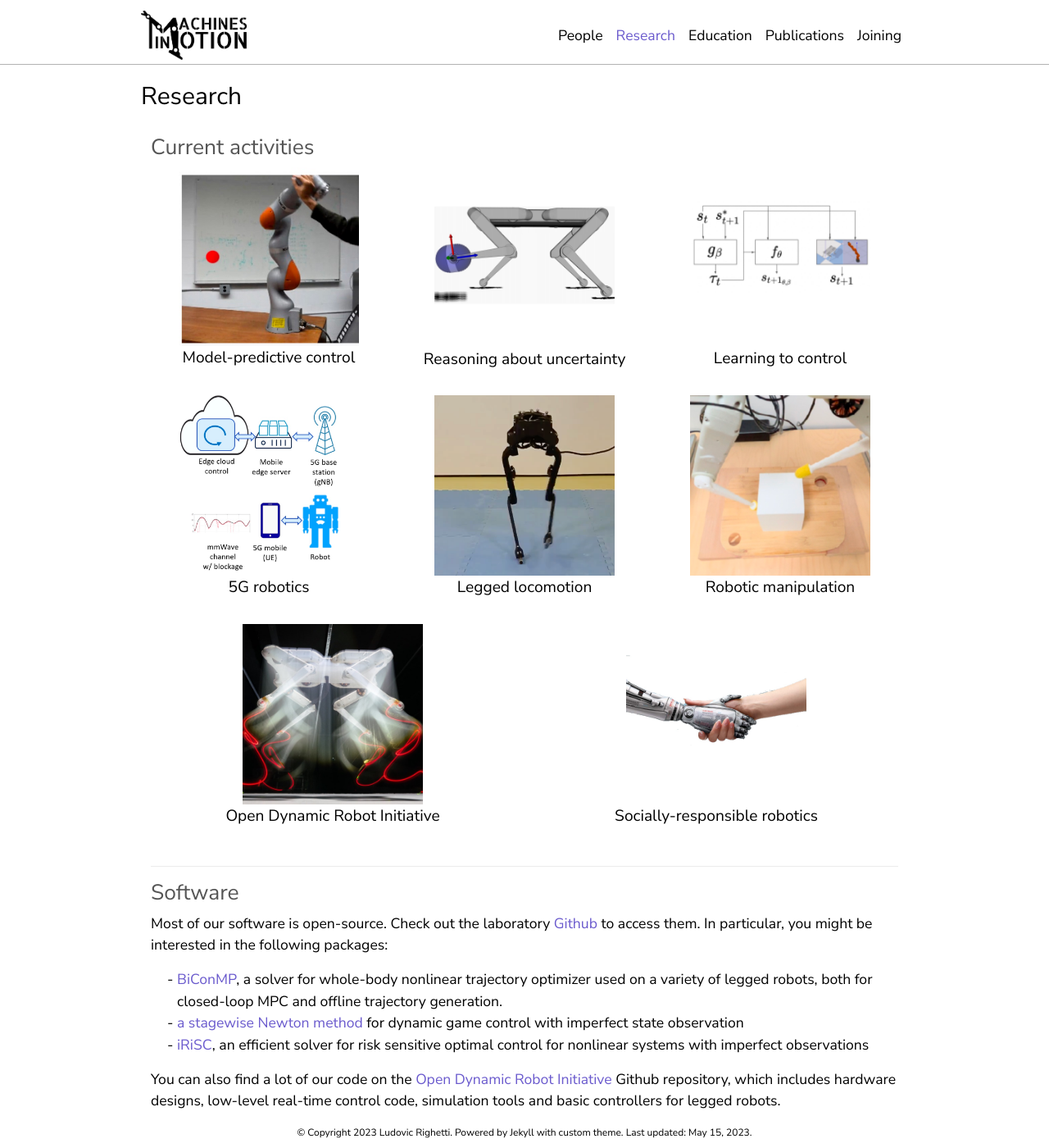
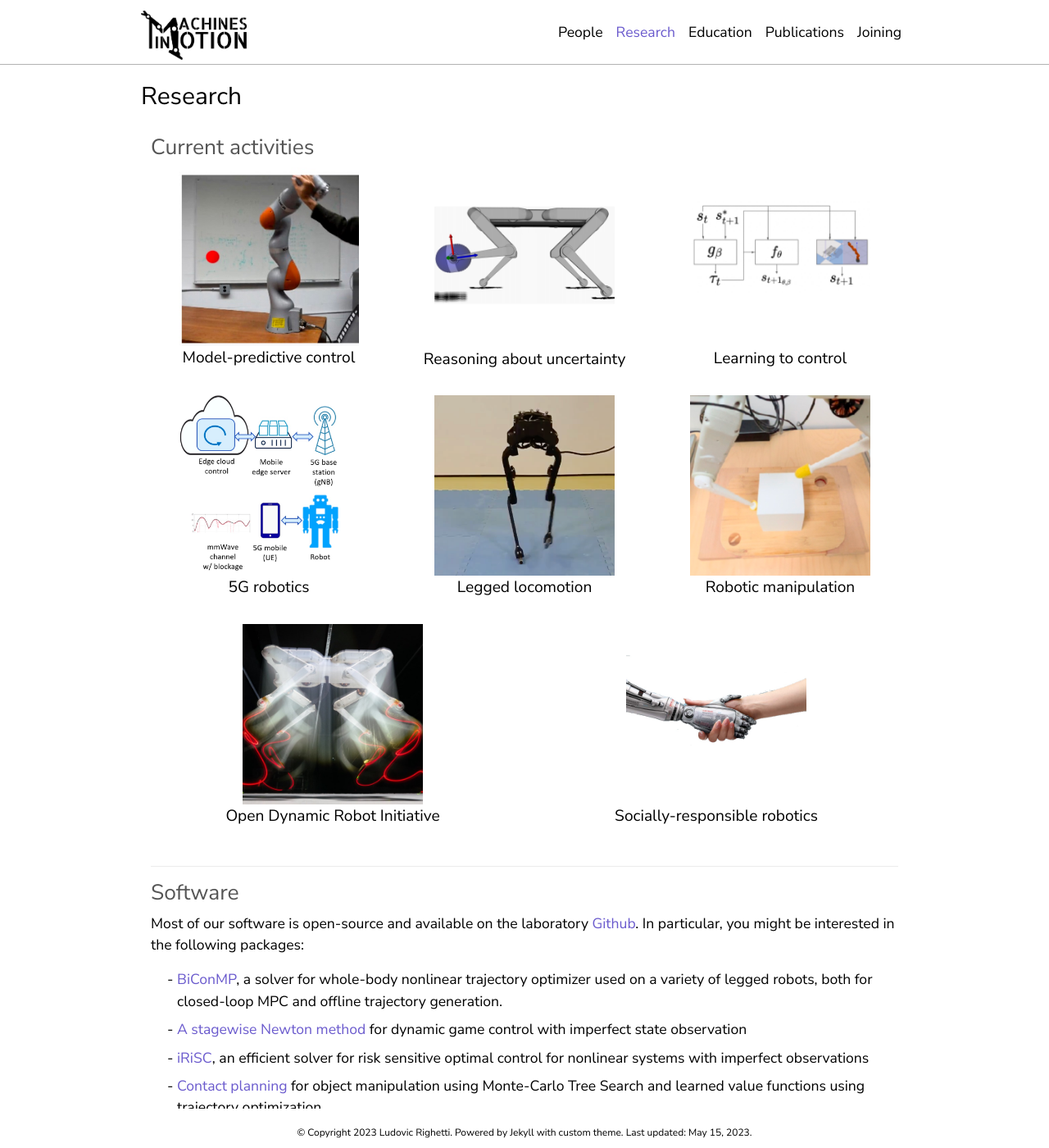
Before and after one commit to machines-in-motion/mim_website, a Jekyll site: the page built from _pages/research.md, in a window 1280 px wide and 1400 px high. Shown: the whole window at 82% size. Built offline with Jekyll 4.4.1, drawn with Linux system fonts in a browser that asks for light colours; a style sheet for code colours, icons or effects is not loaded; some of the changed text lies outside the part shown.

Commit message:
some updates

```diff
--- a/_config.yml
+++ b/_config.yml
@@ -32,9 +32,10 @@
   Powered by <a href="https://jekyllrb.com/" target="_blank">Jekyll</a> with custom theme.
 baseurl: "" # the subpath of your site, e.g. /blog
 url: "https://www.machinesinmotion.org" # the base hostname & protocol for your site, e.g. http://example.com
-twitter_username: machines_motion
-github_username:  machines-in-motion
-scholar_userid: LuA1j4oAAAAJ
+twitter_link: "https://twitter.com/machines_motion"
+github_link:  "https://github.com/machines-in-motion"
+scholar_link: "https://scholar.google.com/citations?user=LuA1j4oAAAAJ&sortby=pubdate"
+youtube_link: "https://www.youtube.com/@machinesinmotionlabmovemen6833"
 logo: /assets/img/mim_logo_black.png
 
 
--- a/_pages/research.md
+++ b/_pages/research.md
@@ -27,22 +27,24 @@
 ---
 
 <h2 id="software">Software</h2>
-<p>Most of our software is open-source. Check out the laboratory <a href="https://github.com/machines-in-motion">Github</a> to access them. In particular, you might be interested in the following packages:
+<p>Most of our software is open-source and available on the laboratory <a href="https://github.com/machines-in-motion">Github</a>. In particular, you might be interested in the following packages:
     <ul>
         <li><a href="https://github.com/machines-in-motion/biconvex_mpc">BiConMP</a>, a solver for whole-body nonlinear trajectory optimizer used on a variety of legged robots, both for closed-loop MPC and offline trajectory generation.</li>
-        <li><a href="https://github.com/machines-in-motion/dynamic_game_optimizer">a stagewise Newton method</a> for dynamic game control with imperfect state observation</li>
+        <li><a href="https://github.com/machines-in-motion/dynamic_game_optimizer">A stagewise Newton method</a> for dynamic game control with imperfect state observation</li>
         <li><a href="https://github.com/machines-in-motion/irisc">iRiSC</a>, an efficient solver for risk sensitive optimal control for nonlinear systems with imperfect observations</li>
+        <li><a href="https://github.com/machines-in-motion/contact_mcts">Contact planning</a> for object manipulation using Monte-Carlo Tree Search and learned value functions using trajectory optimization</li>
     </ul>
-You can also find a lot of our code on the
+All our contributions related to ODRI are available on the
       <a href="https://github.com/open-dynamic-robot-initiative">
         Open Dynamic Robot Initiative
-      </a> Github repository, which includes hardware designs, low-level real-time control code, simulation tools and basic controllers for legged robots.
+      </a> Github. It includes hardware designs, low-level real-time control code, simulation tools and basic controllers for legged robots.
 </p>
 ---
 
 <h2 id="robots">Robots</h2>
-<p>We work with a wide-range of robots and our laboratory has a Sarcos humanoid robot, a Bolt biped, several Solo12 quadrupeds and several manipulation platforms including a Kuka iiwa14 and a tri-finger platform inside a fully sensorized space equiped with a Vicon motion capture system. The hardware designs
-of the ODRI robots can be found <a href="https://github.com/open-dynamic-robot-initiative/open_robot_actuator_hardware">here</a>.
+<p>We work with a wide range of robots. Our laboratory has a Sarcos humanoid robot, a Bolt biped, several Solo12 quadrupeds, several manipulation and mobile platforms including a Kuka iiwa14 and a tri-finger platform.
+Our laboratory consists of a 1000sqft fully sensorized space including a motion capture system. We also conduct large scale, collaborative experiments in a 3000sqft shared robotics experimental facility. The hardware designs
+of the ODRI robots are open and can be found <a href="https://github.com/open-dynamic-robot-initiative/open_robot_actuator_hardware">here</a>. Check out our <a href="{{ site.youtube_link }}">Youtube channel</a> to see our robots moving!
 </p>
 <div class="container text-center">
         <img src="{{ 'sarcos.jpg' | prepend: '/assets/img/robots/' | prepend: site.baseurl }}" alt="image of the Sarcos humanoid" class="img-fluid" style="width:140px; height=auto">
--- a/_sass/layout.scss
+++ b/_sass/layout.scss
@@ -58,6 +58,10 @@
 
 hr {
   border-top: 1px solid var(--global-divider-color);
+}
+
+li {
+  padding-bottom: 0.5rem;
 }
 
 a, table.table a {
@@ -195,8 +199,8 @@
   }
   li{
     font-size: 1rem;
-    padding-bottom: 1em;
-    margin-left: -1.5rem;
+    padding-bottom: 0.5rem;
+    margin-left: -1rem;
   }
   li::marker {
     content: '';
```
Also changed, not shown: _pages/about.md (+4 -4 lines), _pages/education.md (+0 -2 lines).
